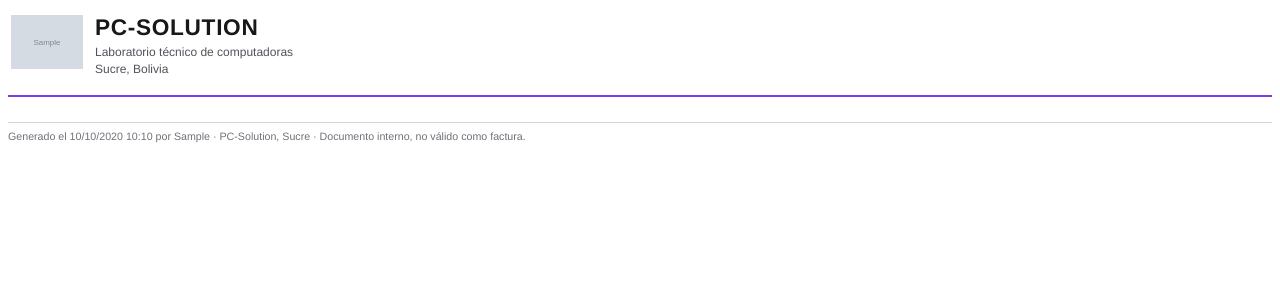
After one commit to CelsoPaolo/proyecto_grado, a Django app: template backend/core/templates/pdf/base.html in a window 1280 px wide. The commit adds this page. Shown: the top 300 px of the page. Run offline with Django 5.2, Linux system fonts and the light colour scheme; the template is opened without the code that fills it: most values are stand-ins (such as "Sample title", 1, 10 or a date in 2020); grey boxes marked "Sample" are stand-in pictures; parts of the project's set-up code (start-up, migrations or seed data) failed here and were passed over.

Commit message:
T-10.4: plantilla base común para los documentos PDF
- core/templates/pdf/base.html contiene el membrete con el logo, la
  línea morada, el encabezado con título y número y el pie con fecha y
  autor. Bloques: estilos, titulo, numero, contenido y leyenda.
- El informe de servicio la extiende. Sus 15 pruebas pasan sin cambios.
- Prueba nueva: los colores del flujo del PDF coinciden con los
  registrados antes de la extracción. Quitar la línea morada la hace
  fallar.

```diff
--- /dev/null
+++ b/backend/core/templates/pdf/base.html
@@ -0,0 +1,175 @@
+{% comment %}
+Plantilla base de los documentos PDF (plan.md 7.10, T-10.4).
+
+La extienden el informe de servicio (RF-67), la garantia y el reporte
+por rango. Aqui vive lo que comparten: el membrete con
+el logo, la linea morada de la identidad, el encabezado con el titulo y
+el numero, y el pie con la fecha y quien lo genero, que pone el
+servidor. Cada documento solo rellena sus bloques.
+
+Ninguno de estos documentos es fiscal: spec.md 2.2 sigue excluyendo la
+facturacion, y el pie lo dice.
+
+Contexto que espera: logo, generado_en, generado_por.
+
+Bloques:
+  estilos     reglas CSS propias del documento
+  titulo      titulo del documento (en mayusculas por la hoja de estilos)
+  numero      numero a la derecha del titulo; puede quedar vacio
+  contenido   el cuerpo
+  leyenda     ultima frase del pie
+
+Se escribe con tablas y estilos en linea a proposito: xhtml2pdf no
+implementa flexbox ni grid, y una maquetacion moderna saldria
+descolocada en el PDF.
+{% endcomment %}
+<!DOCTYPE html>
+<html lang="es">
+  <head>
+    <meta charset="utf-8" />
+    <style>
+      /* El pie va en un marco estatico, que es el mecanismo propio de
+         xhtml2pdf: `position: fixed` lo ignora y el pie acabaria
+         flotando al final del texto en lugar de anclado abajo. Asi
+         ademas se repite en cada pagina si el documento es largo.
+
+         Carta = 21,59 x 27,94 cm. Margenes de 1,8 y 2 cm dejan
+         17,6 cm utiles de ancho. */
+      @page {
+        size: letter portrait;
+        margin: 1.8cm 2cm;
+
+        @frame contenido {
+          left: 2cm;
+          width: 17.6cm;
+          top: 1.8cm;
+          height: 24.3cm;
+        }
+
+        @frame pie_pagina {
+          -pdf-frame-content: pie;
+          left: 2cm;
+          width: 17.6cm;
+          top: 26.3cm;
+          height: 1.2cm;
+        }
+      }
+
+      body {
+        font-family: Helvetica, sans-serif;
+        font-size: 10.5pt;
+        color: #18181b;
+        line-height: 1.45;
+      }
+
+      .membrete td {
+        vertical-align: middle;
+      }
+
+      .membrete .marca {
+        font-size: 17pt;
+        font-weight: bold;
+        letter-spacing: 0.5pt;
+      }
+
+      .membrete .giro {
+        font-size: 9pt;
+        color: #52525b;
+      }
+
+      /* Linea morada de la identidad (plan.md 7.6).
+
+         Se dibuja con <hr> y no con el borde de un div vacio: sin
+         contenido, xhtml2pdf no le da altura al div y el borde no
+         llega a dibujarse.
+
+         El grosor y el color van en los ATRIBUTOS del <hr>, no en el
+         CSS: xhtml2pdf construye la linea leyendo `color` y `size`
+         del propio tag e ignora las reglas de hoja de estilo, por lo
+         que la regla salia negra y fina. Del CSS solo respeta los
+         margenes. */
+      .regla {
+        margin: 10pt 0 14pt;
+      }
+
+      h1 {
+        font-size: 13pt;
+        margin: 0;
+        text-transform: uppercase;
+        letter-spacing: 0.6pt;
+      }
+
+      .numero {
+        font-size: 13pt;
+        font-weight: bold;
+        color: #6d28d9;
+      }
+
+      h2 {
+        font-size: 10pt;
+        text-transform: uppercase;
+        letter-spacing: 0.5pt;
+        color: #52525b;
+        border-bottom: 0.5pt solid #d4d4d8;
+        padding-bottom: 3pt;
+        margin: 16pt 0 6pt;
+      }
+
+      .datos td {
+        padding: 2.5pt 0;
+      }
+
+      .datos .etiqueta {
+        color: #52525b;
+        width: 32%;
+      }
+
+      .parrafo {
+        margin: 0;
+        text-align: justify;
+      }
+
+      #pie {
+        border-top: 0.5pt solid #d4d4d8;
+        padding-top: 5pt;
+        font-size: 8pt;
+        color: #71717a;
+      }
+
+      {% block estilos %}{% endblock %}
+    </style>
+  </head>
+
+  <body>
+    <table class="membrete" width="100%">
+      <tr>
+        <td width="80">
+          <img src="{{ logo }}" width="72" alt="PC-Solution" />
+        </td>
+        <td>
+          <div class="marca">PC-SOLUTION</div>
+          <div class="giro">
+            Laboratorio técnico de computadoras<br />
+            Sucre, Bolivia
+          </div>
+        </td>
+      </tr>
+    </table>
+
+    <hr class="regla" color="#7c3aed" size="2.5" />
+
+    <table width="100%">
+      <tr>
+        <td><h1>{% block titulo %}{% endblock %}</h1></td>
+        <td align="right" class="numero">{% block numero %}{% endblock %}</td>
+      </tr>
+    </table>
+
+    {% block contenido %}{% endblock %}
+
+    <div id="pie">
+      Generado el {{ generado_en|date:"d/m/Y H:i" }} por {{ generado_por }} ·
+      PC-Solution, Sucre · {% block leyenda %}Documento interno, no válido como factura.{% endblock %}
+    </div>
+  </body>
+</html>
```
Also changed, not shown: backend/core/tests/test_plantilla_pdf.py (added, +75 -0 lines), backend/servicios/templates/servicios/informe_servicio.html (+13 -153 lines), docs/avance_v1.4.md (+2 -1 lines), specs/tasks.md (+12 -1 lines).
